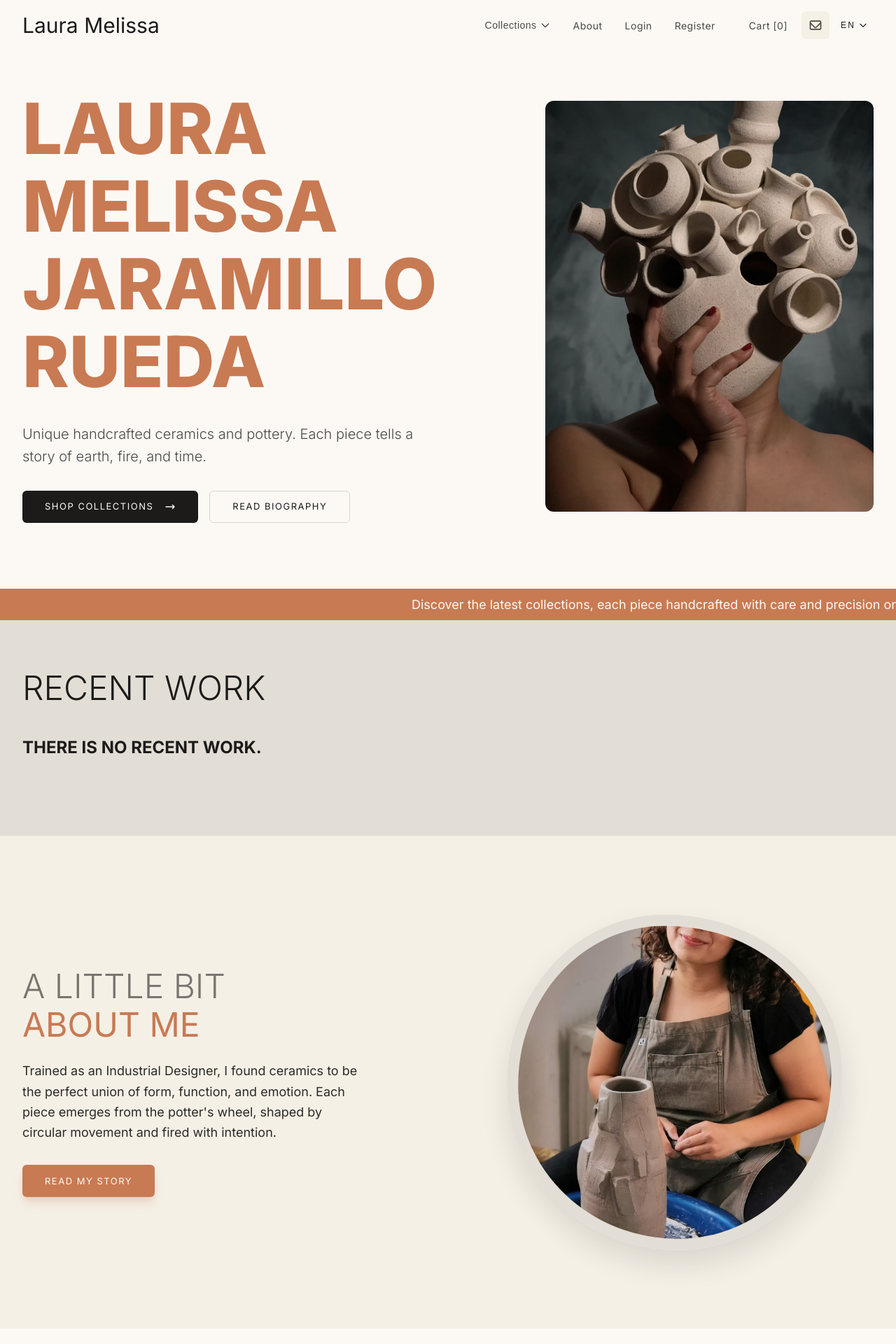
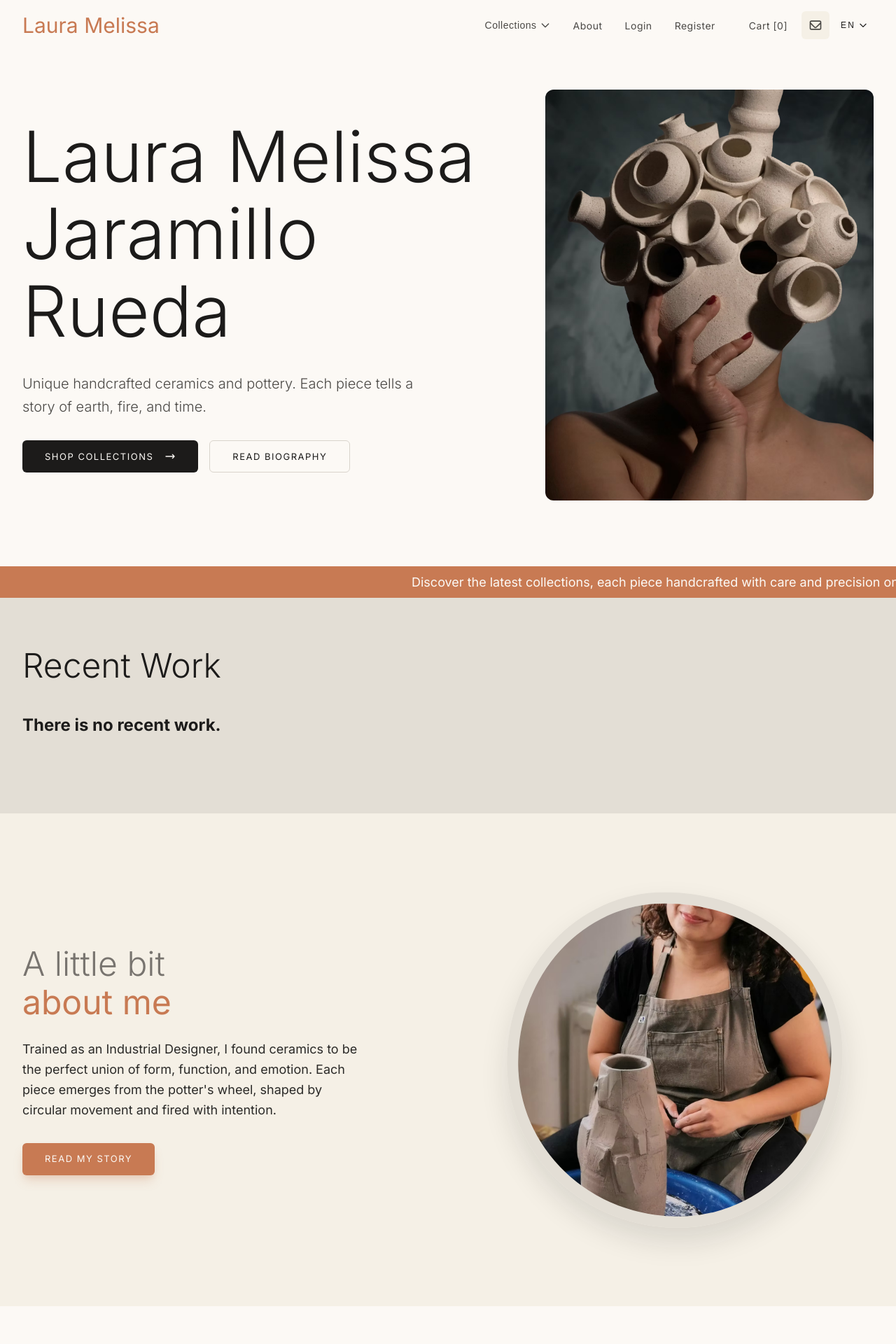
Before and after one commit to acostajs/vanier-ceramic-shop, a Django app: page /en/ in a window 1280 px wide. Shown: the top 1920 px of the page at 70% size. Run offline with Django 5.2, Linux system fonts and the light colour scheme; data that the repository does not hold is empty.

Commit message:
modifications in home ui

```diff
--- a/static/css/home/hero.css
+++ b/static/css/home/hero.css
@@ -35,15 +35,11 @@
 
 .hero-title {
   font-size: var(--typography-display-home-title-size);
-  font-weight: var(--typography-display-home-title-weight);
+  font-weight: var(--typography-display-xl-weight);
   color: var(--color-ink);
   line-height: var(--typography-display-home-title-lh);
   letter-spacing: var(--typography-display-home-title-ls);
   margin-bottom: var(--spacing-xl);
-}
-
-.hero-title-highlight {
-  color: var(--color-brand-terracotta);
 }
 
 .hero-copy {
--- a/static/css/nav.css
+++ b/static/css/nav.css
@@ -37,13 +37,16 @@ header {
 .nav-logo {
   font-size: var(--typography-logo-size);
   font-weight: 400;
-  color: var(--color-ink);
+  color: var(--color-brand-terracotta);
   text-decoration: none;
-  transition: color 0.3s ease;
+  transition: text-decoration 0.5s ease-in-out;
+  text-underline-offset: 0.5rem;
 }
 
 .nav-logo:hover {
-  color: var(--color-brand-terracotta);
+  text-decoration: underline;
+  text-decoration-color: var(--color-brand-terracotta);
+  text-decoration-thickness: 0.125rem;
 }
 
 /* Desktop Menu */
--- a/static/css/ui/reusable.css
+++ b/static/css/ui/reusable.css
@@ -18,11 +18,6 @@ body {
 
 main.flex-1 {
   flex: 1 0 auto;
-}
-
-h1,
-h2 {
-  text-transform: uppercase;
 }
 
 a {
```
